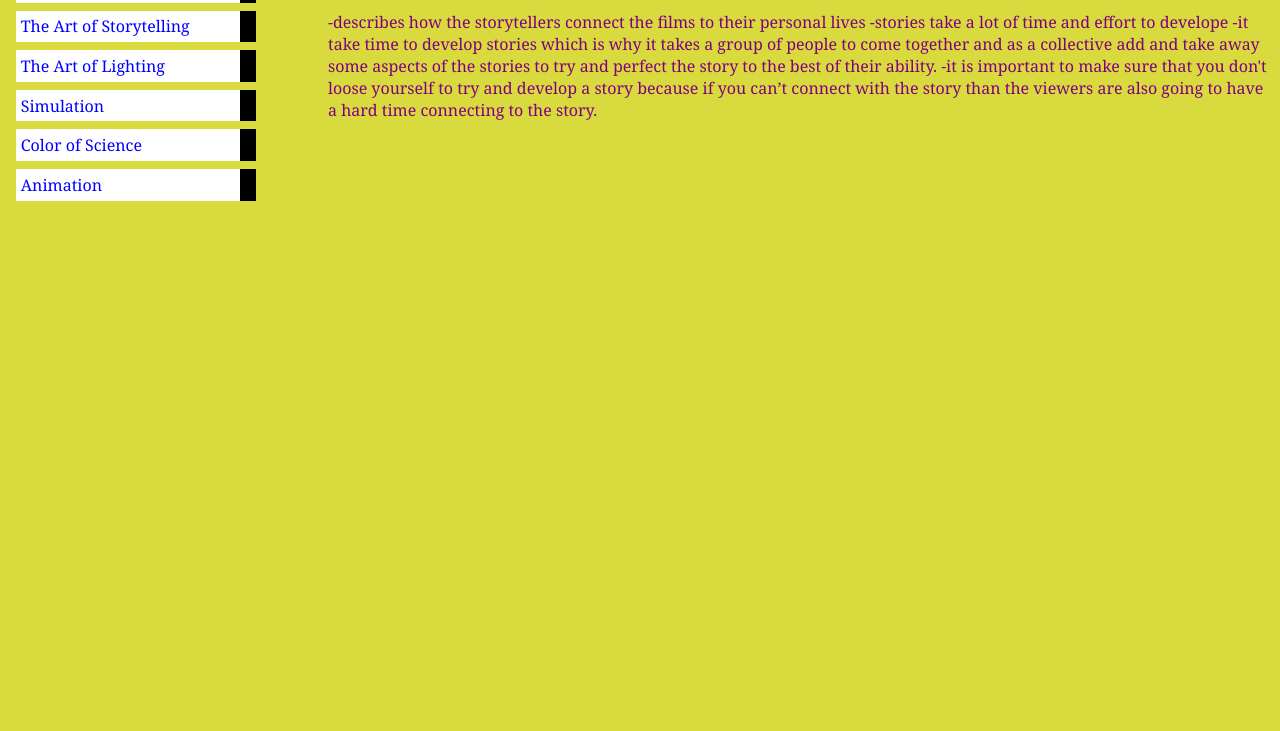
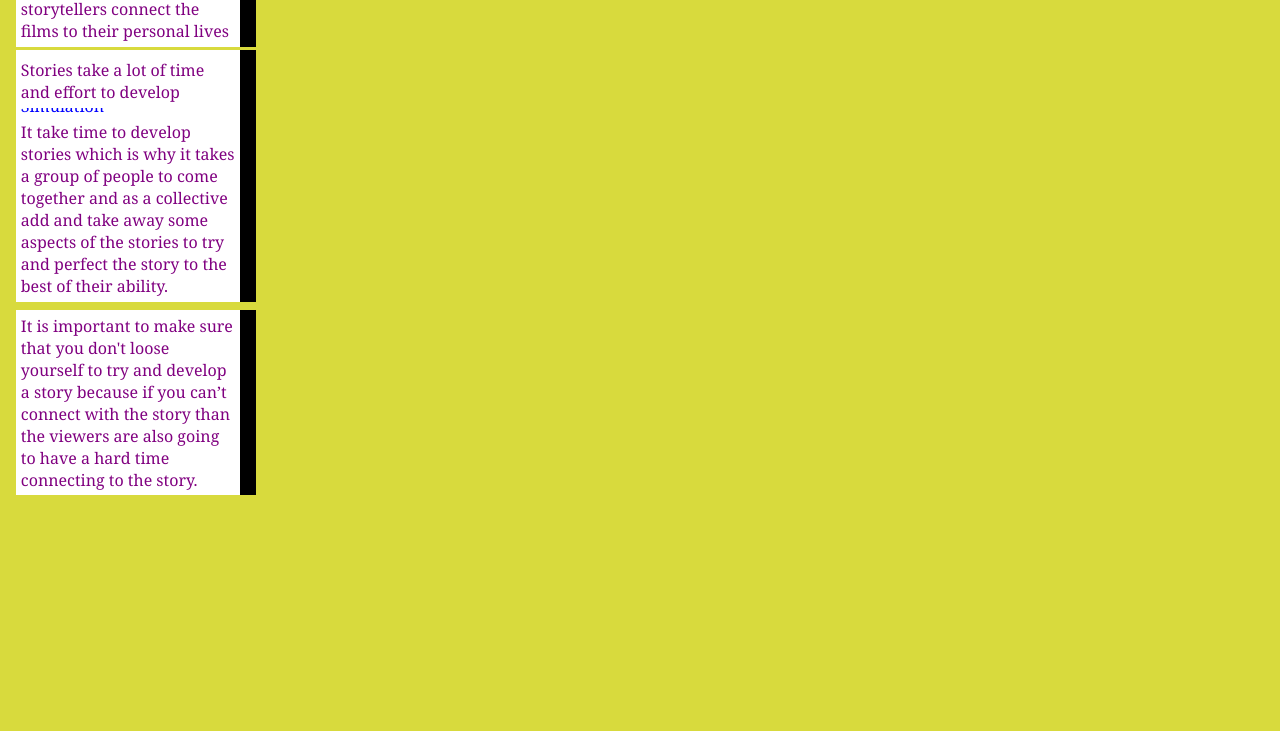
Before and after one commit to karlac44/karlac44.github.io, a plain HTML site: page storytelling.html in a window 1280 px wide. Shown: the part 69-800 px from the top of the page. Drawn offline with Linux system fonts and the light colour scheme.

Commit message:
Update storytelling.html

```diff
--- a/storytelling.html
+++ b/storytelling.html
@@ -52,10 +52,11 @@
 
 <!-- Main content -->
 <h1>Storytelling</h1>
--describes how the storytellers connect the films to their personal lives
--stories take a lot of time and effort to develope
--it take time to develop stories which is why it takes a group of people to come together and as a collective add and take away some aspects of the stories to try and perfect the story to the best of their ability.
--it is important to make sure that you don't loose yourself to try and develop a story because if you can’t connect with the story than the viewers are also going to have a hard time connecting to the story.
+ <ul class="navbar">
+   <li> Describes how the storytellers connect the films to their personal lives
+   <li> Stories take a lot of time and effort to develop
+   <li> It take time to develop stories which is why it takes a group of people to come together and as a collective add and take away some aspects of the stories to try and perfect the story to the best of their ability.
+   <li> It is important to make sure that you don't loose yourself to try and develop a story because if you can’t connect with the story than the viewers are also going to have a hard time connecting to the story.
 
 </body>
 </html>
```
